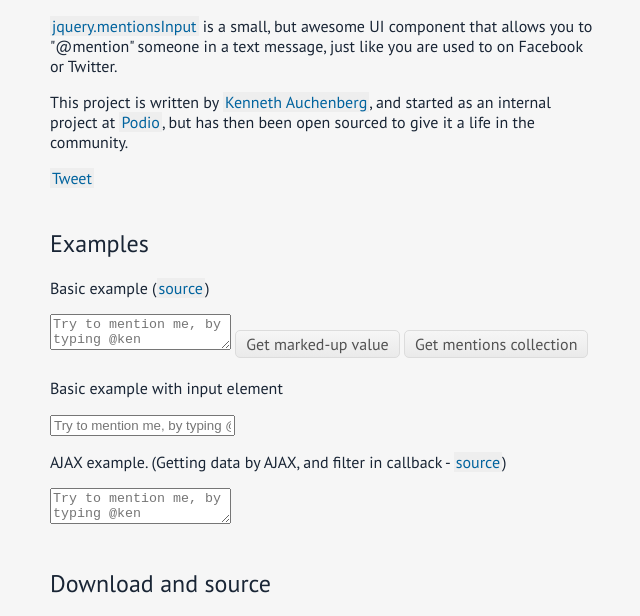
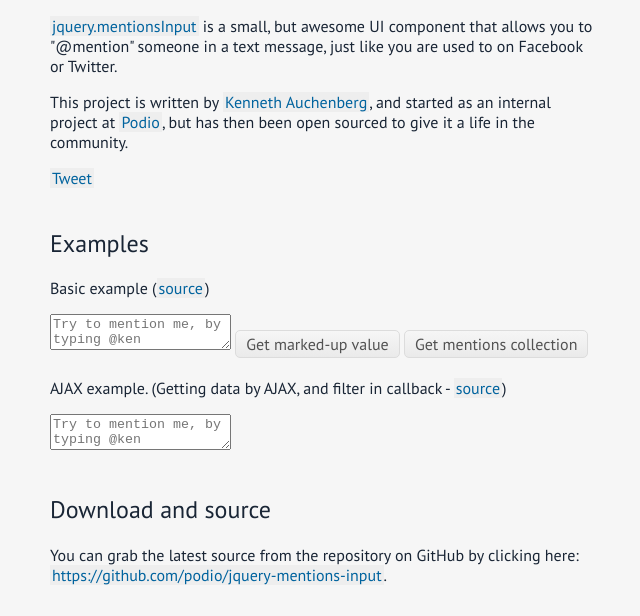
Before and after one commit to podio/jquery-mentions-input, a website: page docs/index.html in a window 1280 px wide. Shown: the part 184-800 px from the top of the page, without its empty margins (0-640 px from the left). Drawn offline with nearby package versions, Linux system fonts and the light colour scheme; a script that the page names is missing.

Commit message:
Update index

```diff
--- a/docs/index.html
+++ b/docs/index.html
@@ -34,13 +34,6 @@
   <a class="button get-syntax-text">Get marked-up value</a>
   <a class="button get-mentions">Get mentions collection</a>
 </div>
-
-<p>Basic example with input element </p>
-
-<div class="examples">
-  <input class='mention' placeholder='Try to mention me, by typing @ken'></input>
-</div>
-
 
 <p>AJAX example. (Getting data by AJAX, and filter in callback - <a href="assets/example2.js">source</a>)</p>
 
```
